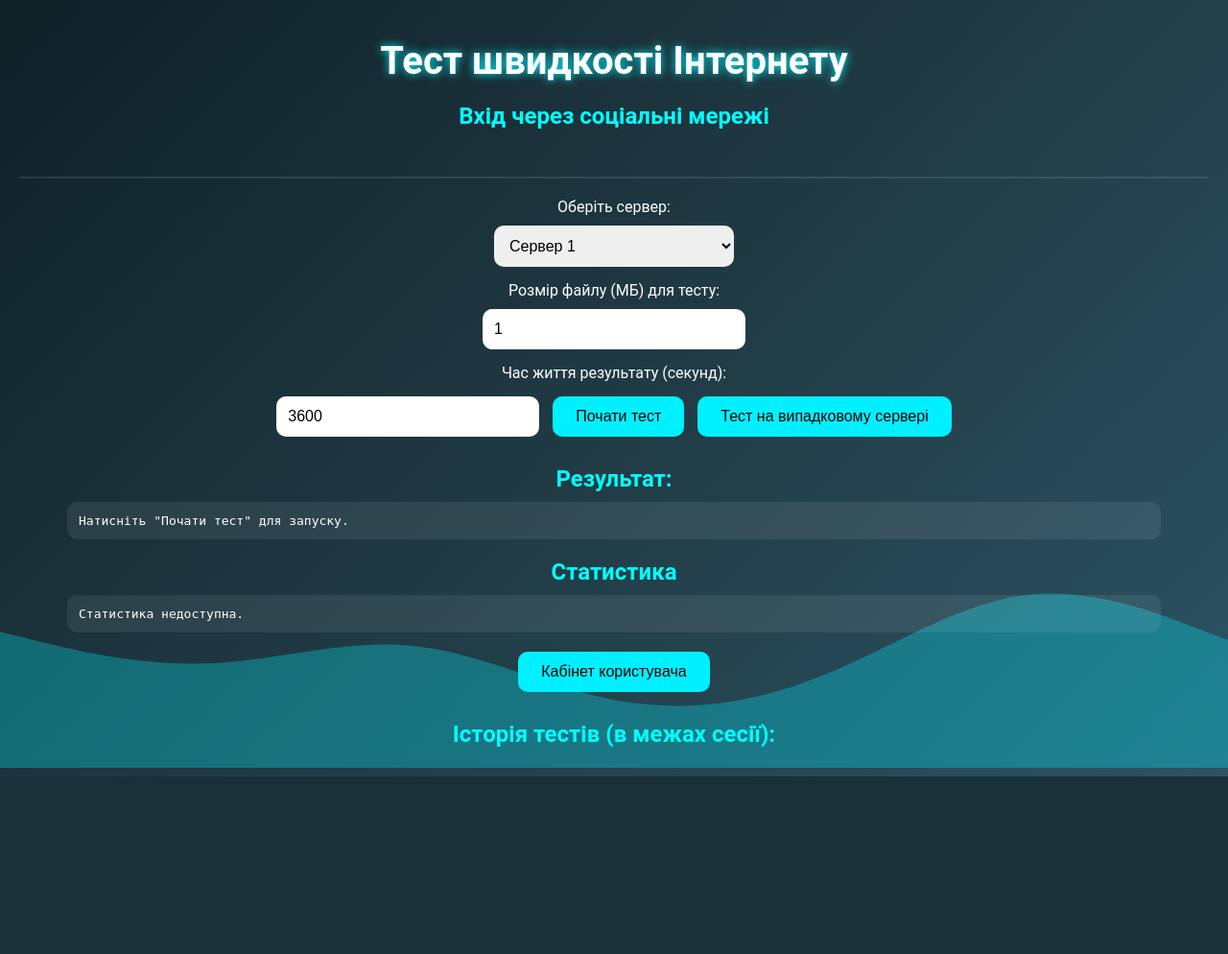
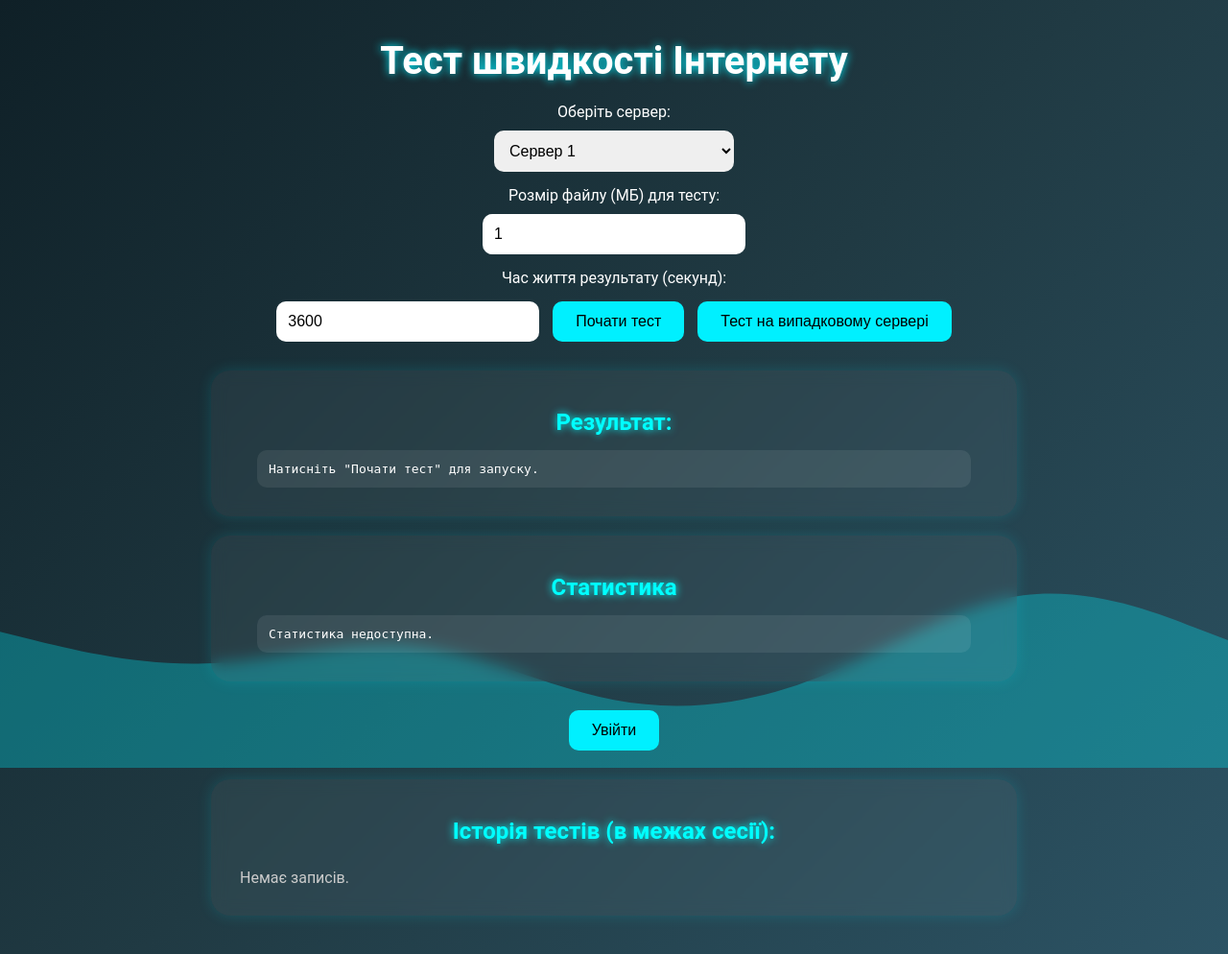
Before and after one commit to CrayZeeEeOne/hiv-test, a Flask app: page / in a window 1280 px wide. Shown: the whole page at 96% size. Before the commit the page ends 809 px from the top, so only its background shows below. Run offline with Flask 3, Linux system fonts and the light colour scheme; data that the repository does not hold is empty; some libraries are stand-ins or nearby versions.

Commit message:
add login screen

```diff
--- a/app.py
+++ b/app.py
@@ -98,17 +98,42 @@ def get_servers():
 @app.route('/')
 def index():
     servers = get_servers()
-    return render_template('index.html', servers=servers)
+    logged_in = 'user_id' in session
+    user_id = session.get('user_id', None)
+    return render_template('index.html',
+                         servers=servers,
+                         logged_in=logged_in,
+                         user_id=user_id)
 
-@app.route('/login', methods=['POST'])
+@app.route('/login', methods=['GET', 'POST'])
 def login():
-    data = request.get_json()
-    user_id = data.get('user_id')
-    if user_id:
+    if request.method == 'GET':
+        # Віддаємо HTML сторінку для GET-запитів
+        return render_template('login.html')
+
+    elif request.method == 'POST':
+        # Обробка POST-запиту для логіну
+        data = request.get_json()
+        if not data:
+            return jsonify({'error': 'Необхідно надати JSON дані'}), 400
+
+        user_id = data.get('user_id')
+        if not user_id:
+            return jsonify({'error': 'Потрібно вказати user_id'}), 400
+
+        # Додаткові перевірки (приклад)
+        if not isinstance(user_id, str) or len(user_id) < 3:
+            return jsonify({'error': 'Невірний формат user_id'}), 400
+
+        # Зберігаємо в сесії
         session['user_id'] = user_id
-        return jsonify({'message': f'Успішний вхід як {user_id}'})
-    else:
-        return jsonify({'error': 'Потрібно вказати user_id'}), 400
+        session['logged_in_at'] = datetime.utcnow().isoformat()
+
+        return jsonify({
+            'message': f'Успішний вхід як {user_id}',
+            'user_id': user_id,
+            'redirect': url_for('cabinet')  # Редірект після логіну
+        })
 
 @app.route('/login/google', methods=['POST'])
 def login_google():
@@ -147,6 +172,15 @@ def login_facebook():
             return jsonify({'error': 'Недійсний токен Facebook'}), 401
     except:
         return jsonify({'error': 'Помилка при перевірці Facebook токена'}), 500
+
+@app.route('/logout', methods=['POST'])
+def logout():
+    # Очищаємо всі дані сесії
+    session.clear()
+    return jsonify({
+        'message': 'Успішний вихід',
+        'redirect': url_for('index')  # Додаємо URL для редіректу
+    })
 
 @app.route('/upload', methods=['POST'])
 def upload():
@@ -250,32 +284,79 @@ def view_result(test_id):
 
 @app.route('/cabinet')
 def cabinet():
-    user_id = session.get('user_id')
-    if not user_id:
-        return "Будь ласка, увійдіть, щоб бачити кабінет користувача.", 401
+    # Перевірка авторизації з редіректом на логін
+    if 'user_id' not in session:
+        return redirect(url_for('login_page', next=request.url))
 
-    conn = get_db()
-    with conn.cursor() as c:
-        now = datetime.utcnow()
+    user_id = session['user_id']
 
-        # Позначаємо протерміновані результати як "expired"
-        c.execute('''
-            UPDATE speedtests
-            SET user_id = 'expired'
-            WHERE user_id = %s AND expires_at <= %s
-        ''', (user_id, now))
-        conn.commit()
+    # Додаткова перевірка для захисту від невалідних user_id
+    if not isinstance(user_id, str) or not user_id.strip():
+        session.clear()
+        return redirect(url_for('login_page', next=request.url))
 
-        # Отримуємо тільки активні результати для поточного користувача
-        c.execute('''
-            SELECT id, server_id, upload, download, upload_time, download_time, created_at, expires_at
-            FROM speedtests
-            WHERE user_id = %s
-            ORDER BY created_at DESC
-        ''', (user_id,))
-        tests = c.fetchall()
+    try:
+        conn = get_db()
+        with conn.cursor() as c:
+            now = datetime.utcnow()
 
-    return render_template('cabinet.html', tests=tests)
+            # Оптимізований запит - оновлення + вибірка в одному запиті
+            c.execute('''
+                BEGIN;
+                UPDATE speedtests
+                SET user_id = 'expired'
+                WHERE user_id = %s AND expires_at <= %s;
+
+                SELECT
+                    id,
+                    server_id,
+                    upload,
+                    download,
+                    upload_time,
+                    download_time,
+                    created_at,
+                    expires_at
+                FROM speedtests
+                WHERE user_id = %s
+                ORDER BY created_at DESC
+                LIMIT 100;
+                COMMIT;
+            ''', (user_id, now, user_id))
+
+            # Отримуємо тільки результати SELECT (після COMMIT)
+            tests = c.fetchall()
+
+            # Якщо використовуєте MySQL, можна спростити до:
+            # c.nextset()  # Пропускаємо результат UPDATE
+            # c.nextset()  # Пропускаємо результат COMMIT
+            # tests = c.fetchall()
+
+        if not tests:
+            return render_template('cabinet.html',
+                               tests=None,
+                               message="У вас ще немає результатів тестів",
+                               user_id=user_id)
+
+        # Форматуємо дати для кращого відображення
+        for test in tests:
+            test['created_at'] = test['created_at'].strftime('%Y-%m-%d %H:%M:%S') if test['created_at'] else 'N/A'
+            test['expires_at'] = test['expires_at'].strftime('%Y-%m-%d %H:%M:%S') if test['expires_at'] else 'N/A'
+
+        return render_template('cabinet.html',
+                            tests=tests,
+                            user_id=user_id)
+
+    except pymysql.Error as e:
+        app.logger.error(f"Database error in cabinet: {str(e)}")
+        return render_template('error.html',
+                           message="Тимчасові проблеми з базою даних",
+                           user_id=user_id), 500
+
+    except Exception as e:
+        app.logger.error(f"Unexpected error in cabinet: {str(e)}")
+        return render_template('error.html',
+                           message="Внутрішня помилка сервера",
+                           user_id=user_id), 500
 
 @app.route('/stats')
 def stats():
--- a/static/js/main.js
+++ b/static/js/main.js
@@ -160,3 +160,13 @@ function handleGoogleCredentialResponse(response) {
         alert(data.message || data.error);
     });
 }
+
+function logout() {
+    fetch('/logout', {
+        method: 'POST'
+    }).then(response => {
+        if (response.ok) {
+            window.location.reload();
+        }
+    });
+}
--- a/templates/index.html
+++ b/templates/index.html
@@ -51,26 +51,18 @@
             font-size: 1rem;
             margin: 10px 5px;
             cursor: pointer;
-            transition: 0.3s;
+            transition: all 0.25s ease;
+            transform: scale(1);
         }
 
         button:hover {
             background: #0ff;
+            transform: scale(1.05);
+            box-shadow: 0 0 12px rgba(0, 240, 255, 0.5);
         }
 
-        pre {
-            text-align: left;
-            background: rgba(255,255,255,0.08);
-            padding: 12px;
-            border-radius: 10px;
-            overflow-x: auto;
-            width: 90%;
-            margin: 10px auto;
-        }
-
-        hr {
-            border: 1px solid rgba(255,255,255,0.1);
-            margin: 20px 0;
+        button:active {
+            transform: scale(0.95);
         }
 
         .wave {
@@ -79,6 +71,52 @@
             left: 0;
             width: 100%;
             z-index: -1;
+        }
+
+        .social-login, .card-block {
+            background: rgba(255,255,255,0.05);
+            backdrop-filter: blur(8px);
+            padding: 20px;
+            border-radius: 20px;
+            margin: 20px auto;
+            max-width: 800px;
+            box-shadow: 0 0 15px rgba(0,240,255,0.15);
+            transition: 0.3s ease;
+        }
+
+        .social-login h2, .card-block h2 {
+            margin-bottom: 15px;
+            color: #0ff;
+            text-shadow: 0 0 8px #0ff;
+        }
+
+        .social-login div, .social-login fb\\:login-button {
+            margin: 10px 0;
+        }
+
+        .g_id_signin, fb\\:login-button {
+            transition: 0.3s ease;
+        }
+
+        .g_id_signin:hover, fb\\:login-button:hover {
+            transform: scale(1.05);
+        }
+
+        .card-block pre {
+            text-align: left;
+            background: rgba(255,255,255,0.08);
+            padding: 12px;
+            border-radius: 10px;
+            overflow-x: auto;
+            width: 90%;
+            margin: 10px auto;
+            color: #fff;
+        }
+
+        .card-block div {
+            padding: 10px;
+            color: #ccc;
+            text-align: left;
         }
 
         @media (max-width: 600px) {
@@ -93,49 +131,18 @@
             h2 {
                 font-size: 1.3rem;
             }
+
+            .social-login, .card-block {
+                padding: 15px;
+            }
         }
     </style>
-
-    <!-- Google SDK -->
-    <script src="https://accounts.google.com/gsi/client" async defer></script>
-
-    <!-- Facebook SDK -->
-    <div id="fb-root"></div>
-    <script async defer crossorigin="anonymous"
-            src="https://connect.facebook.net/uk_UA/sdk.js"></script>
-    <script>
-        window.fbAsyncInit = function () {
-            FB.init({
-                appId: '10078966155483125',
-                cookie: true,
-                xfbml: true,
-                version: 'v18.0'
-            });
-            FB.AppEvents.logPageView();
-        };
-    </script>
-
-    <!-- Твій основний JS -->
     <script src="js/main.js" defer></script>
 </head>
 
 <body>
 
     <h1>Тест швидкості Інтернету</h1>
-
-    <h2>Вхід через соціальні мережі</h2>
-
-    <div id="g_id_onload"
-         data-client_id="161637199681-cj1eqhcbbdur3rbmikk92uk7b0rlrc5p.apps.googleusercontent.com"
-         data-callback="handleGoogleCredentialResponse">
-    </div>
-    <div class="g_id_signin" data-type="standard"></div>
-
-    <br />
-
-    <fb:login-button scope="public_profile,email" onlogin="checkLoginState();"></fb:login-button>
-
-    <hr />
 
     <label for="server-select">Оберіть сервер:</label>
     <select id="server-select">
@@ -153,16 +160,27 @@
     <button onclick="startTest()">Почати тест</button>
     <button onclick="startTestRandom()">Тест на випадковому сервері</button>
 
+    <div class="card-block">
         <h2>Результат:</h2>
         <pre id="result-area">Натисніть "Почати тест" для запуску.</pre>
+    </div>
 
+    <div class="card-block">
         <h2>Статистика</h2>
         <pre id="stats-area">Статистика недоступна.</pre>
+    </div>
 
+    {% if logged_in %}
     <button onclick="window.location.href='/cabinet'">Кабінет користувача</button>
+    <button onclick="logout()">Вийти</button>
+    {% else %}
+    <button onclick="window.location.href='/login'">Увійти</button>
+    {% endif %}
 
+    <div class="card-block">
         <h2>Історія тестів (в межах сесії):</h2>
-    <div id="history-area"></div>
+        <div id="history-area">Немає записів.</div>
+    </div>
 
     <svg class="wave" viewBox="0 0 1440 320">
         <path fill="#00f0ff" fill-opacity="0.3"
```
Also changed, not shown: templates/cabinet.html (+11 -3 lines), templates/login.html (added, +102 -0 lines). Lines whose indentation alone changed are shown as unchanged.
